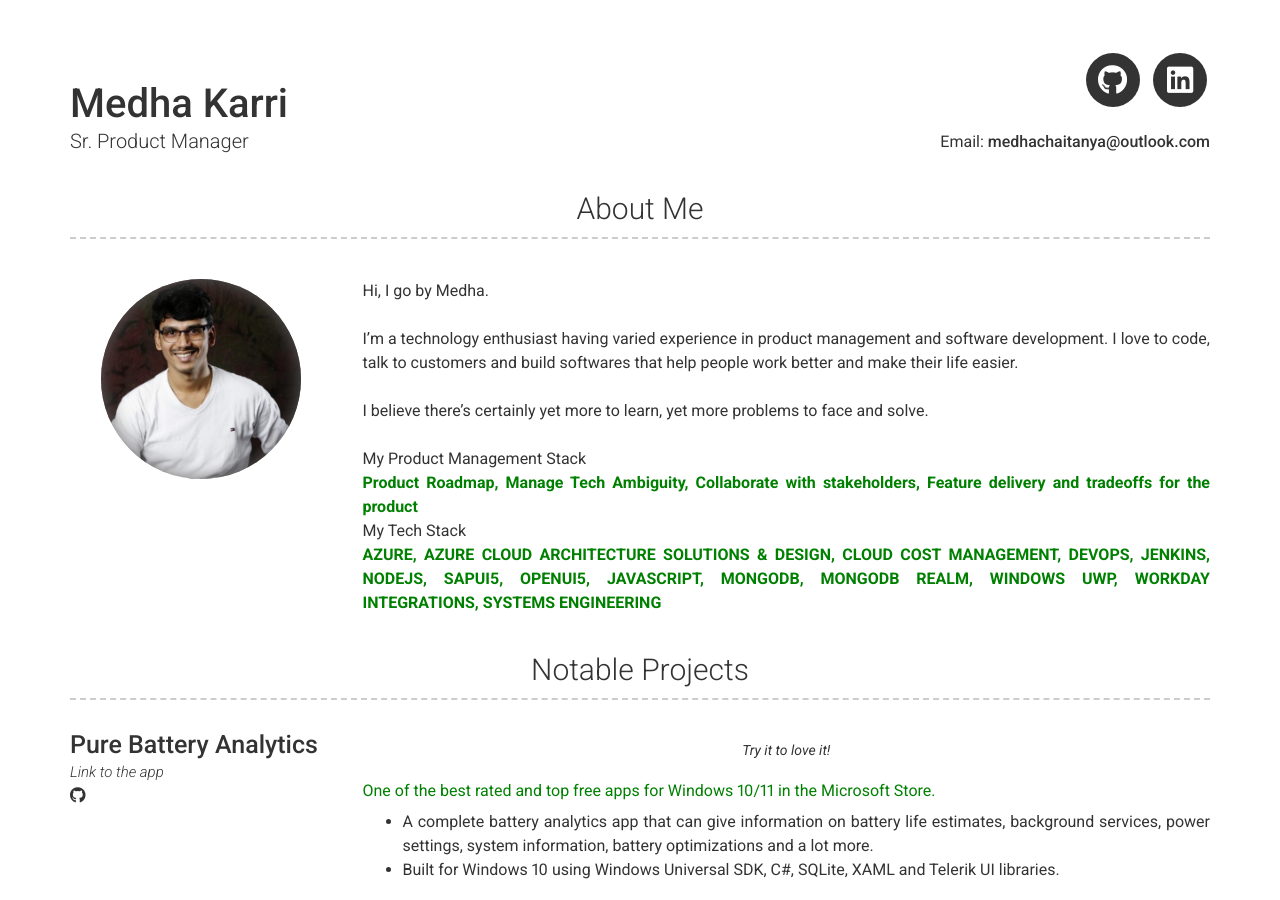
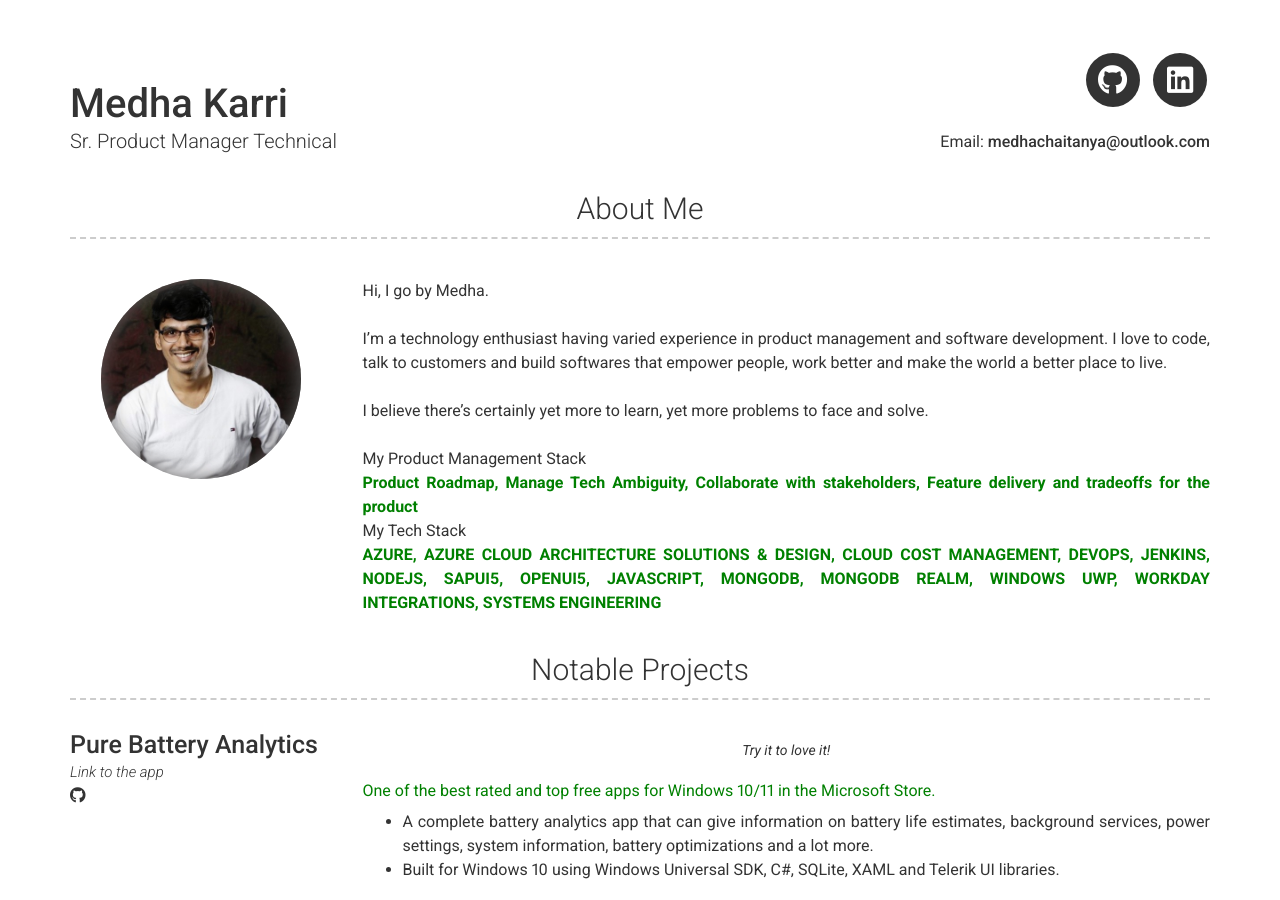
Before and after one commit to medhachaitanya/medhachaitanya.github.io, a Jekyll site: the page built from index.md, in a window 1280 px wide and 900 px high. Built offline with Jekyll 4.4.1, drawn with Linux system fonts in a browser that asks for light colours; nearby versions of some CDN libraries; some of the changed text lies outside the part shown.

Commit message:
Update _config.yml

```diff
--- a/_config.yml
+++ b/_config.yml
@@ -7,12 +7,12 @@ version: 2
 
 # Personal info
 name: Medha Karri
-title: Sr. Product Manager
+title: Sr. Product Manager Technical
 email: medhachaitanya@outlook.com
 # email_title: Email (Email title override)
 # phone: Your phone number (optional)
 # phone_title: Phone (Phone title override)
-#website: Your website (eg. https://google.com)(optional)
+# website: Your website (eg. https://google.com)(optional)
 # website_title: Web (Website title override)
 
 # Dark Mode (true/false/never)
@@ -52,7 +52,7 @@ linkedin_username: medhakarri
 # about_title: About Me (Use this to override about section title)
 about_profile_image: images/profilepic.jpg
 about_content:  # this will include new lines to allow paragraphs
-  Hi, I go by Medha. <br /><br />I'm a technology enthusiast having varied experience in product management and software development. I love to code, talk to customers and build softwares that help people work better and make their life easier.
+  Hi, I go by Medha. <br /><br />I'm a technology enthusiast having varied experience in product management and software development. I love to code, talk to customers and build softwares that empower people, work better and make the world a better place to live.
   <br />
   <br />
   I believe there's certainly yet more to learn, yet more problems to face and solve.
@@ -139,7 +139,7 @@ content:
         title: Wright State University
         sub_title: Graduate Research Assistant
         caption: 2019 - 2021
-        link: https://www.wright.edu/
+        link: www.wright.edu/
 #         quote: >
 #           Help clients and people excel
 #         description: | # this will include new lines to allow paragraphs
```
